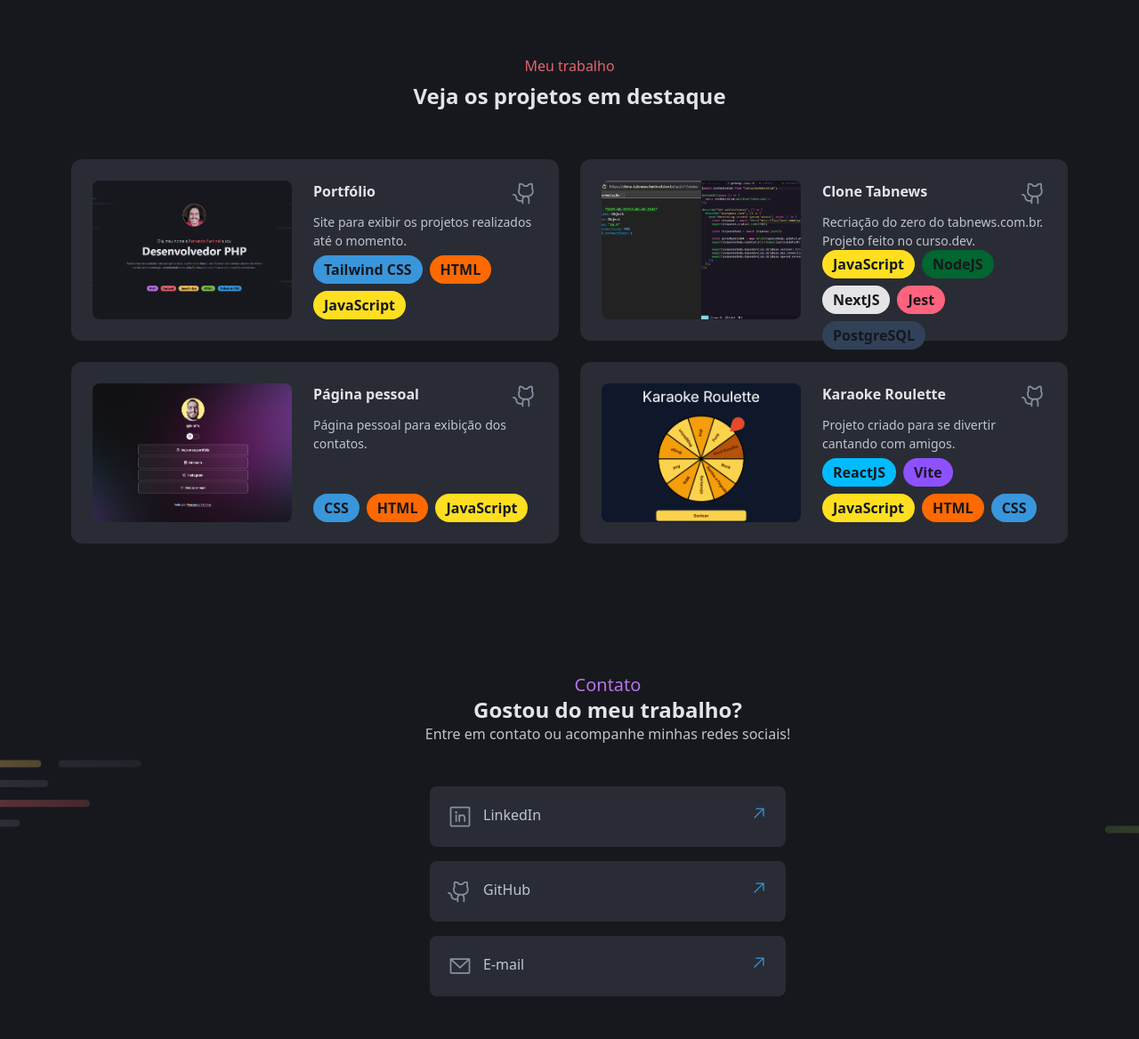
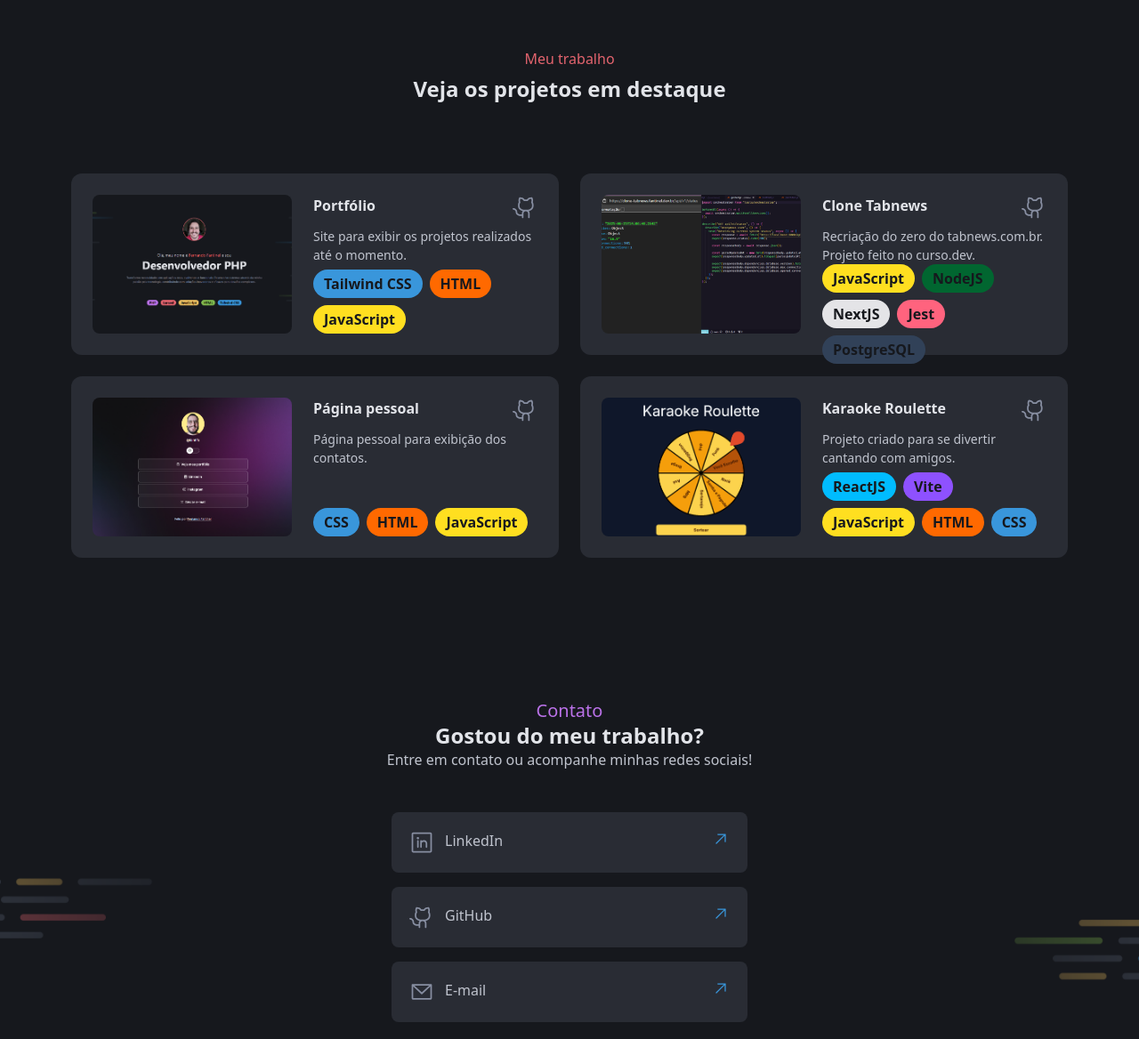
Before and after one commit to fernandofantinel/portfolio-static, a website: page public/index.html in a window 1280 px wide. Shown: the part 692-1860 px from the top of the page at 89% size. Drawn offline with Linux system fonts and the light colour scheme.

Commit message:
fix: correct margins between sections

```diff
--- a/public/index.html
+++ b/public/index.html
@@ -8,9 +8,9 @@
     <script src="./modal.js" defer></script>
   </head>
 
-  <body class="bg-[#16181d] overflow-x-hidden static">
+  <body class="bg-[#16181d] overflow-x-hidden">
     <header
-      class="w-[1366px] h-[682px] flex flex-col gap-20 items-center bg-[url('./assets/img/background_intro.png')] bg-cover bg-center bg-no-repeat"
+      class="w-[1366px] h-[682px] flex flex-col gap-20 items-center bg-[url('./assets/img/background_intro.png')] bg-cover bg-center mb-16"
     >
       <div class="flex flex-col gap-14 items-center">
         <div
@@ -69,14 +69,14 @@
       </div>
     </header>
 
-    <main class="relative flex flex-col items-center gap-14 pt-18 pb-36">
-      <div class="flex flex-col items-center absolute top-[72px] gap-2">
+    <main class="flex flex-col gap-20 mb-40">
+      <div class="flex flex-col items-center gap-2">
         <span class="text-main-red">Meu trabalho</span>
         <span class="text-2xl font-bold leading-[1.2] text-gray-100"
           >Veja os projetos em destaque</span
         >
       </div>
-      <div class="grid grid-cols-2 gap-6 absolute top-[189px] bottom-36 px-20">
+      <div class="grid grid-cols-2 gap-6 px-20">
         <div class="flex gap-6 bg-gray-400 p-6 rounded-[12px] h-[204px]">
           <div class="w-56 h-[156px] flex-shrink-0">
             <img
@@ -293,7 +293,7 @@
     </main>
 
     <footer
-      class="w-[1366px] h-[787px] mt-[424px] pt-32 pb-[200px] px-30 flex flex-col gap-12 items-center bg-[url('./assets/img/background_contacts.png')] bg-cover bg-center bg-no-repeat"
+      class="px-30 mb-20 flex flex-col gap-12 items-center bg-[url('./assets/img/background_contacts.png')] bg-top bg-no-repeat bg-cover"
     >
       <div class="flex flex-col items-center">
         <span class="text-main-purple text-xl leading-[1.2] align-top"
```
Also changed, not shown: public/output.css.
